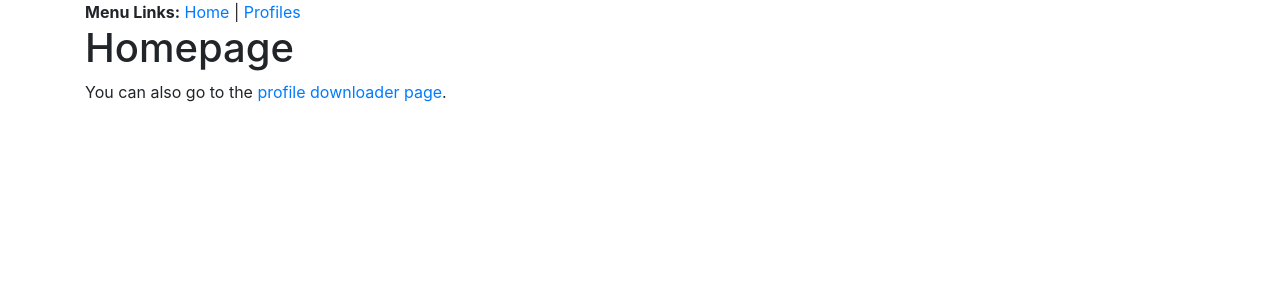
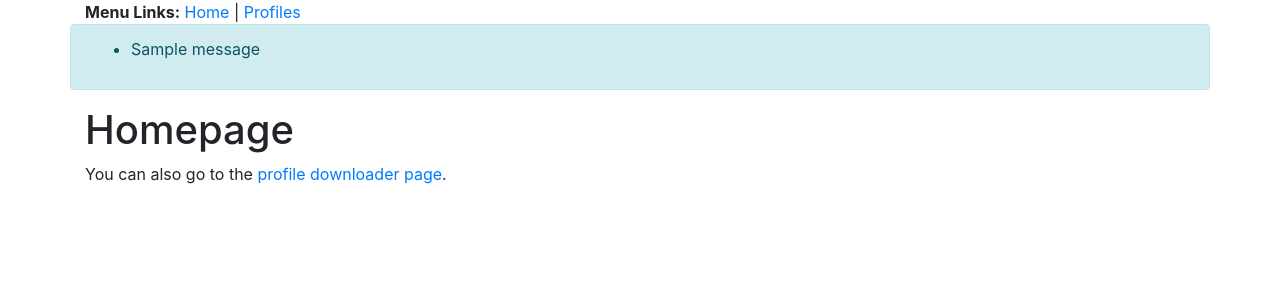
Before and after one commit to anuanushiya/flask_mongoengine_example, a Flask app: page / in a window 1280 px wide. Shown: the top 300 px of the page. Run offline with Flask 2, Linux system fonts and the light colour scheme; one stand-in notice (Sample message) is shown; some libraries are stand-ins or nearby versions.

Commit message:
Fix flash messages

```diff
--- a/templates/layout.html
+++ b/templates/layout.html
@@ -11,9 +11,10 @@
         <strong>Menu Links:</strong> <a href="{{ url_for('index') }}">Home</a> | <a href="{{ url_for('profiles') }}">Profiles</a>
     </div>
 
+    {% with messages = get_flashed_messages() %}
         {% if messages %}
         <!-- If a flash() message has been sent, it will display here. -->
-    <div class="alert alert-info">
+        <div class="alert alert-info container">
             <ul>
                 {% for message in messages %}
                 <li>{{ message }}</li>
@@ -21,6 +22,7 @@
             </ul>
         </div>
         {% endif %}
+    {% endwith %}
 
     <div class="container">
         {% block content %}{% endblock %}
```
Also changed, not shown: README.md. Lines whose indentation alone changed are shown as unchanged.
